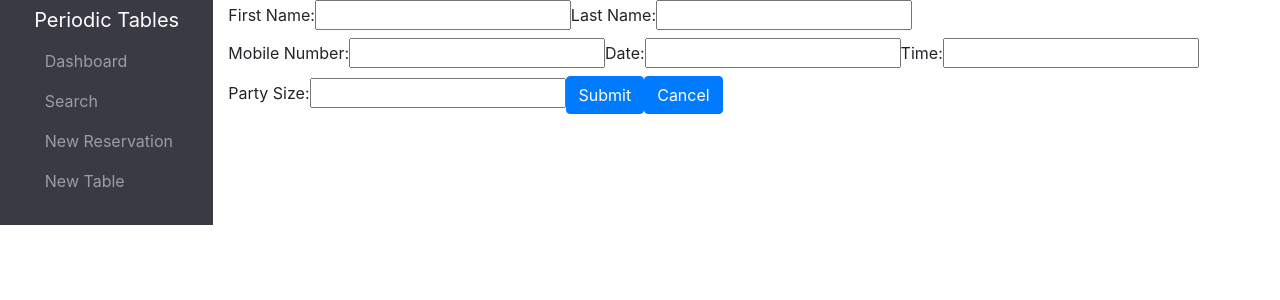
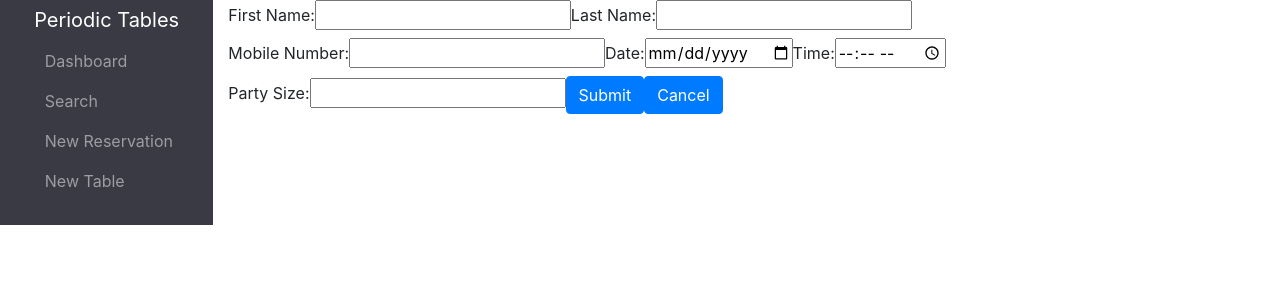
Before and after one commit to mfwalchak/capstone-project, a React (Create React App) app in the folder front-end/: page /reservations/new in a window 1280 px wide. Shown: the top 300 px of the page. Built offline with nearby package versions, Linux system fonts and the light colour scheme; no server answers; a web font is replaced by a local one.

Commit message:
us-1 tests passing

```diff
--- a/front-end/src/dashboard/Dashboard.js
+++ b/front-end/src/dashboard/Dashboard.js
@@ -1,7 +1,8 @@
 import React, { useEffect, useState } from "react";
 import { listReservations } from "../utils/api";
 import ErrorAlert from "../layout/ErrorAlert";
-
+import useQuery from "../utils/useQuery";
+//import { useParams } from "react-router-dom";
 /**
  * Defines the dashboard page.
  * @param date
@@ -9,15 +10,25 @@ import ErrorAlert from "../layout/ErrorAlert";
  * @returns {JSX.Element}
  */
 function Dashboard({ date }) {
+  const query = useQuery();
   const [reservations, setReservations] = useState([]);
   const [reservationsError, setReservationsError] = useState(null);
+  const [newDate, setNewDate] = useState(query.get("date") || date)
+  //const [dateParams, setDateParams] = useParams();
+  //console.log("********useQuery*********", query.get("date"));
+  console.log("********useParams*********", query.get("date"));
 
-  useEffect(loadDashboard, [date]);
+  //setNewDate = query.get("date")
+
+  //console.log(newDate);
+  useEffect(loadDashboard, [newDate]);
 
   function loadDashboard() {
+    //console.log("*******loadDash********", newDate);
     const abortController = new AbortController();
     setReservationsError(null);
-    listReservations({ date }, abortController.signal)
+    listReservations({ date: newDate }, abortController.signal)
+    //console.log("***********listReservationsNewDate***********", newDate)
       .then(setReservations)
       .catch(setReservationsError);
     return () => abortController.abort();
@@ -27,7 +38,7 @@ function Dashboard({ date }) {
     <main>
       <h1>Dashboard</h1>
       <div className="d-md-flex mb-3">
-        <h4 className="mb-0">Reservations for date</h4>
+        <h4 className="mb-0">Reservations for {newDate}</h4>
       </div>
       <ErrorAlert error={reservationsError} />
       {JSON.stringify(reservations)}
@@ -36,3 +47,43 @@ function Dashboard({ date }) {
 }
 
 export default Dashboard;
+
+// //************************************************************************ */
+// import React, { useEffect, useState } from "react";
+// import { listReservations } from "../utils/api";
+// import ErrorAlert from "../layout/ErrorAlert";
+
+// /**
+//  * Defines the dashboard page.
+//  * @param date
+//  *  the date for which the user wants to view reservations.
+//  * @returns {JSX.Element}
+//  */
+// function Dashboard({ date }) {
+//   const [reservations, setReservations] = useState([]);
+//   const [reservationsError, setReservationsError] = useState(null);
+
+//   useEffect(loadDashboard, [date]);
+
+//   function loadDashboard() {
+//     const abortController = new AbortController();
+//     setReservationsError(null);
+//     listReservations({ date }, abortController.signal)
+//       .then(setReservations)
+//       .catch(setReservationsError);
+//     return () => abortController.abort();
+//   }
+
+//   return (
+//     <main>
+//       <h1>Dashboard</h1>
+//       <div className="d-md-flex mb-3">
+//         <h4 className="mb-0">Reservations for date</h4>
+//       </div>
+//       <ErrorAlert error={reservationsError} />
+//       {JSON.stringify(reservations)}
+//     </main>
+//   );
+// }
+
+// export default Dashboard;
--- a/front-end/src/layout/Routes.js
+++ b/front-end/src/layout/Routes.js
@@ -6,6 +6,9 @@ import NewReservation from "../reservations/NewReservation";
 import NewTable from "../tables/NewTable";
 import NotFound from "./NotFound";
 import { today } from "../utils/date-time";
+import useQuery from "../utils/useQuery";
+//import { useParams } from "react-router-dom";
+
 
 /**
  * Defines all the routes for the application.
@@ -15,6 +18,8 @@ import { today } from "../utils/date-time";
  * @returns {JSX.Element}
  */
 function Routes() {
+  const query = useQuery();
+  const date = query.get("date");
   return (
     <Switch>
       <Route exact={true} path="/">
@@ -23,10 +28,14 @@ function Routes() {
       <Route exact={true} path="/reservations">
         <Redirect to={"/dashboard"} />
       </Route>
-      <Route path="/dashboard">
+      <Route exact={true} path="/dashboard">
         <Dashboard date={today()} />
+        {/* may eventually need this logic for back and forth buttons {date || today()} */}
       </Route>
-      <Route exact={true} path="/reservations/new">
+      {/* <Route path="/dashboard/:date">
+        <Dashboard date={date} />
+      </Route> */}
+      <Route path="/reservations/new">
         <NewReservation />
       </Route>
       <Route exact={true} path="/tables/new">
--- a/front-end/src/reservations/NewReservation.js
+++ b/front-end/src/reservations/NewReservation.js
@@ -23,19 +23,24 @@ function ReservationForm() {
 
     function handleChange(evt) {
         const value = evt.target.value;
+        console.log("handleChange:", value);
         setReservation({...reservation, [evt.target.name]: value});
     }
+    function handleNumberChange(evt) {
+      const value = evt.target.value;
+      setReservation({...reservation, [evt.target.name]: Number(value)});
+  }
 
     function handleSubmit(evt) {
-      console.log(reservationObject);
-      alert(`A new reservation was submitted for ` + reservation.last_name + `, people of ` + reservation.people);
+      //console.log(reservationObject);
+      //alert(`A new reservation was submitted for ` + reservation.last_name + `, people of ` + reservation.people);
       evt.preventDefault();
       // async function reservationMaker() {
       //   const newReso = await createReservation(reservationObject)
       // }
       createReservation(reservationObject)
         .then(() =>{
-          history.push("/")
+          history.push(`/dashboard?date=${reservation.reservation_date}`)
         })
         .catch(setError);
     }
@@ -45,7 +50,7 @@ function ReservationForm() {
     }
 
     return (
-        <form onSubmit={handleSubmit}>
+        <form>
             <label>
               First Name:
               <input type="text" name="first_name" value={reservation.first_name} onChange={handleChange} />
@@ -60,19 +65,19 @@ function ReservationForm() {
             </label>
             <label>
               Date:
-              <input type="text" name="reservation_date" value={reservation.reservation_date} onChange={handleChange} />
+              <input type="date" name="reservation_date" value={reservation.reservation_date} onChange={handleChange} />
             </label>
             <label>
               Time:
-              <input type="text" name="reservation_time" value={reservation.reservation_time} onChange={handleChange} />
+              <input type="time" name="reservation_time" value={reservation.reservation_time} onChange={handleChange} />
             </label>
             <label>
               Party Size:
-              <input type="text" name="people" value={reservation.people} onChange={handleChange} />
+              <input type="text" id="people" name="people" value={reservation.people} onChange={handleNumberChange} />
             </label>
             <ErrorAlert error={error} />
-            <button type="submit" className="btn btn-primary" value="Submit" onClick={handleSubmit}>Submit</button>
-            <button type="cancel" className="btn btn-primary" value="Cancel" onClick={handleCancel}>Cancel</button>
+            <button type="submit" className="btn btn-primary" value="submit" onClick={handleSubmit}>Submit</button>
+            <button type="cancel" className="btn btn-primary" value="cancel" onClick={handleCancel}>Cancel</button>
 
         </form>
     )
--- a/front-end/src/utils/api.js
+++ b/front-end/src/utils/api.js
@@ -69,7 +69,7 @@ export async function listReservations(params, signal) {
 }
 
 export async function createReservation(params, signal) {
-  const url = `${API_BASE_URL}/reservations/new`;
+  const url = `${API_BASE_URL}/reservations`; //this file path might potentially cause backend tests to fail check /reservations
   const options = {
     method: "POST",
     headers,
```
Also changed, not shown: front-end/src/reservations/ReservationCreate.js (deleted), front-end/src/reservations/ReservationEdit.js (deleted), 2 other files (tests, documents, lock files or other folders).
